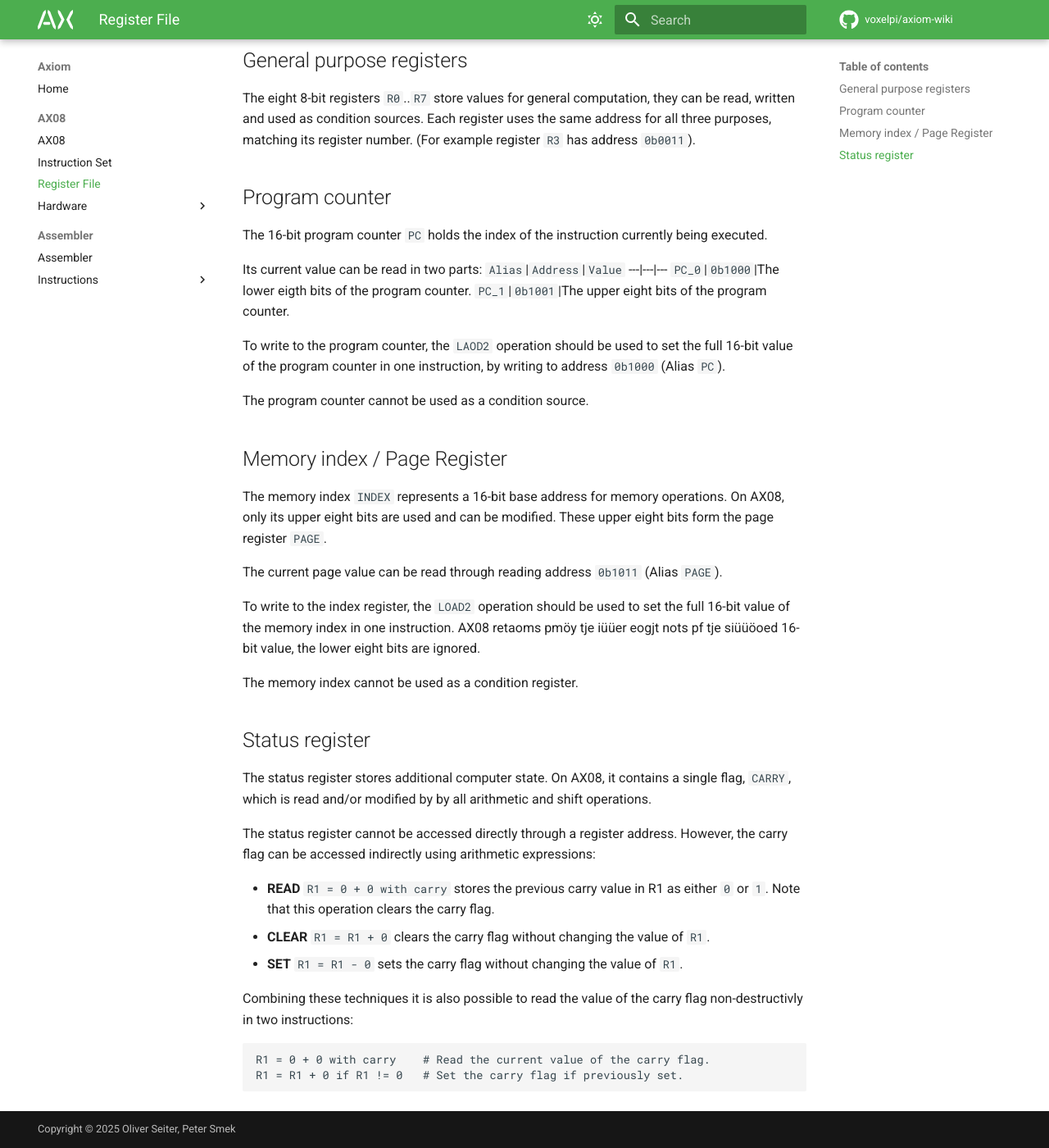
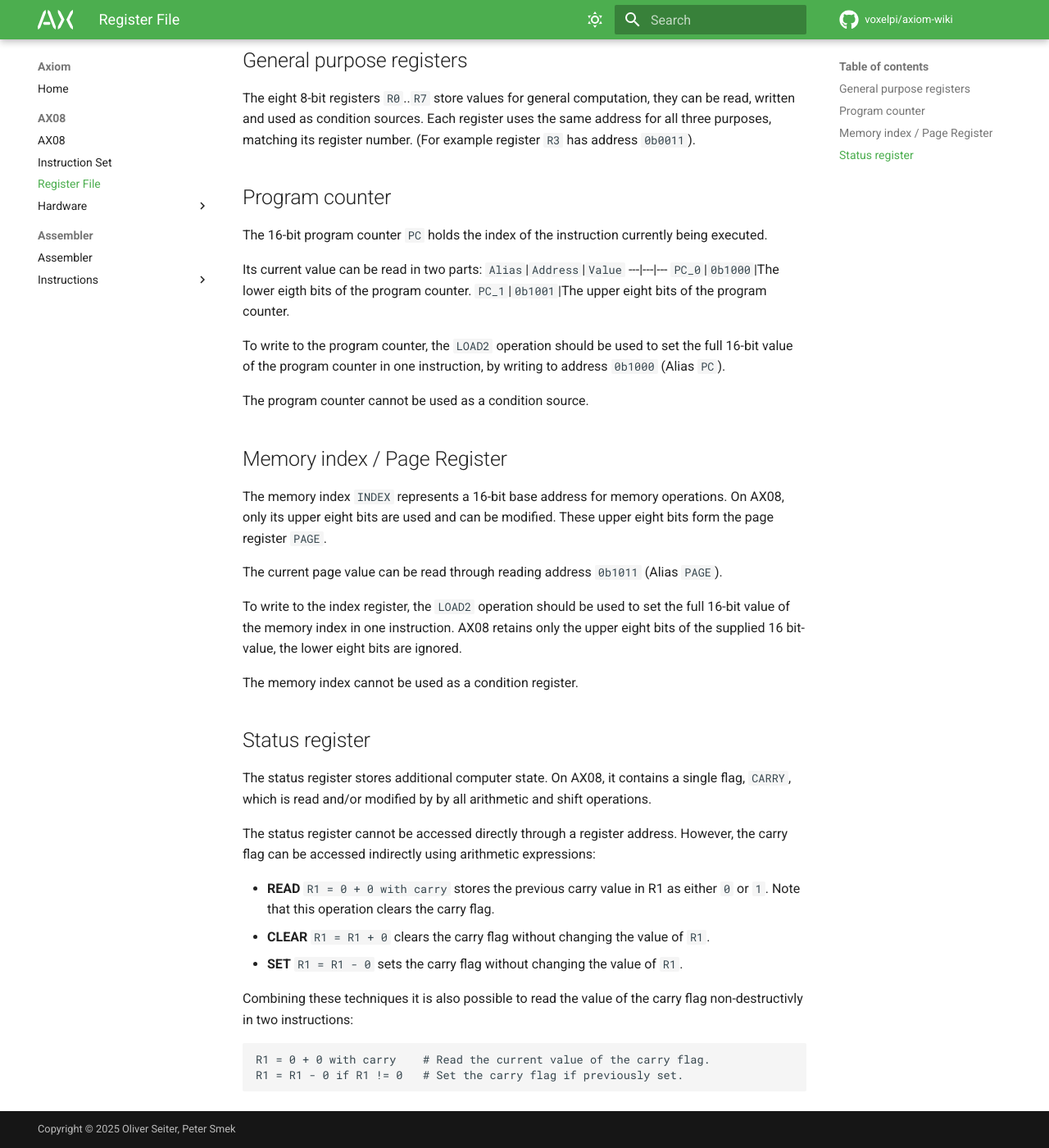
Before and after one commit to VoxelPi/Axiom-Wiki, an MkDocs documentation site: the page built from docs/AX08/register_file.md, in a window 1280 px wide and 1400 px high, scrolled down 846 px. Shown: the whole window at 82% size. Built offline with MkDocs 1.6.1 and Material for MkDocs 9.7.7, drawn with Linux system fonts in a browser that asks for light colours; comment, search, counter and statistics services are not loaded.

Commit message:
Fixed typos

````diff
--- a/docs/AX08/register_file.md
+++ b/docs/AX08/register_file.md
@@ -24,7 +24,7 @@ Its current value can be read in two parts:
 `PC_0`|`0b1000`|The lower eigth bits of the program counter.
 `PC_1`|`0b1001`|The upper eight bits of the program counter.
 
-To write to the program counter, the `LAOD2` operation should be used to set the full 16-bit value of the program counter in one instruction, by writing to address `0b1000` (Alias `PC`).
+To write to the program counter, the `LOAD2` operation should be used to set the full 16-bit value of the program counter in one instruction, by writing to address `0b1000` (Alias `PC`).
 
 The program counter cannot be used as a condition source.
 
@@ -36,7 +36,7 @@ The memory index `INDEX` represents a 16-bit base address for memory operations.
 
 The current page value can be read through reading address `0b1011` (Alias `PAGE`).
 
-To write to the index register, the `LOAD2` operation should be used to set the full 16-bit value of the memory index in one instruction. AX08 retaoms pmöy tje iüüer eogjt nots pf tje siüüöoed 16-bit value, the lower eight bits are ignored.
+To write to the index register, the `LOAD2` operation should be used to set the full 16-bit value of the memory index in one instruction. AX08 retains only the upper eight bits of the supplied 16 bit-value, the lower eight bits are ignored.
 
 The memory index cannot be used as a condition register.
 
@@ -56,5 +56,5 @@ Combining these techniques it is also possible to read the value of the carry fl
 
 ```
 R1 = 0 + 0 with carry    # Read the current value of the carry flag.
-R1 = R1 + 0 if R1 != 0   # Set the carry flag if previously set.
+R1 = R1 - 0 if R1 != 0   # Set the carry flag if previously set.
 ```
````
